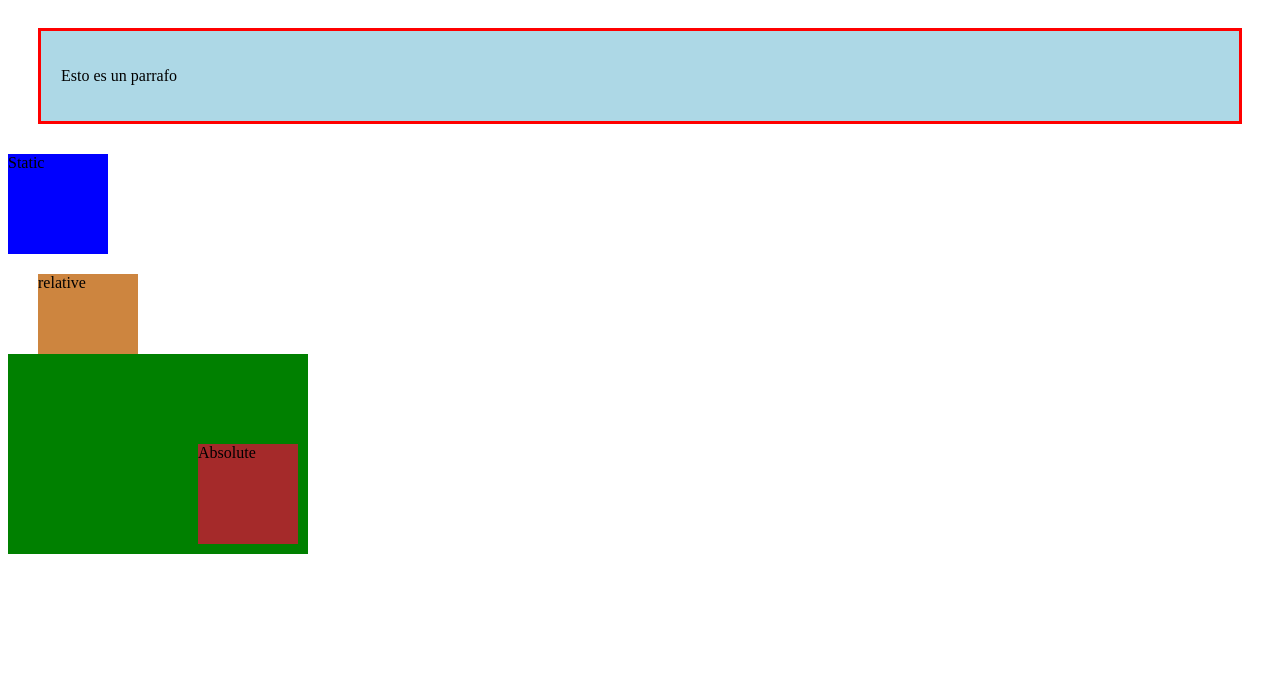
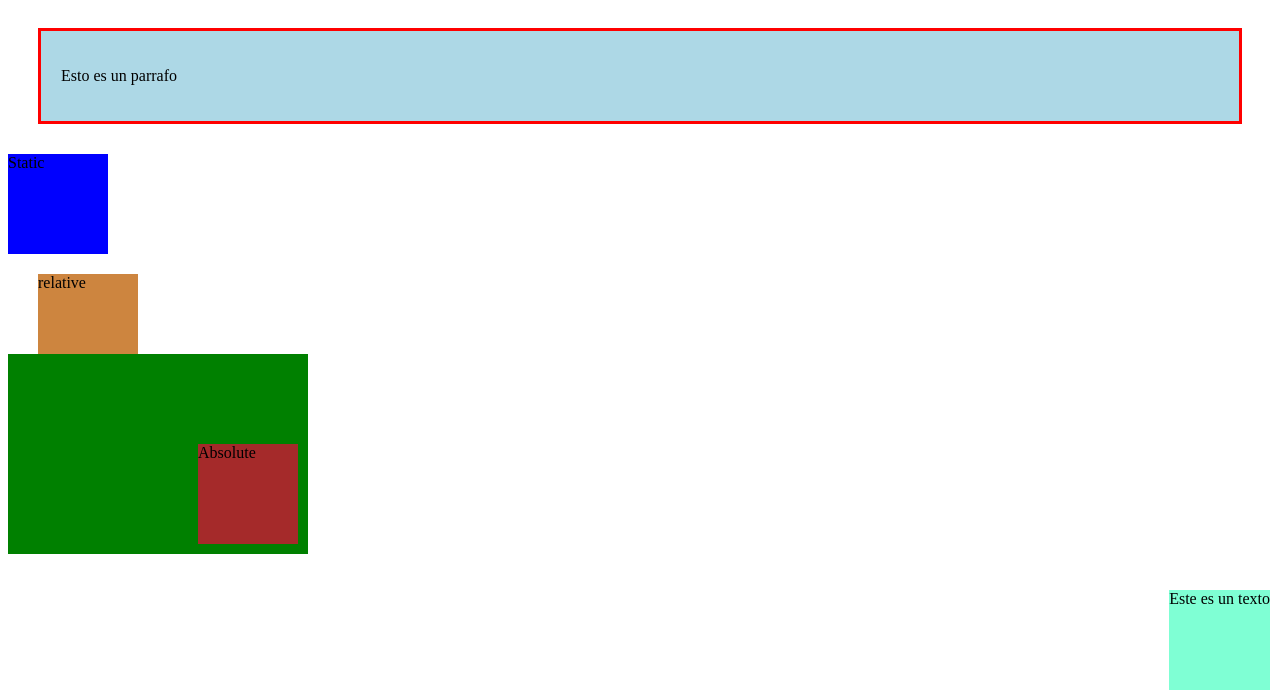
Before and after one commit to OsvaldoMezaHerrera/parcticaCSS2, a plain HTML site: page index.html in a window 1280 px wide. Shown: the part 100-800 px from the top of the page. Drawn offline with Linux system fonts and the light colour scheme.

Commit message:
fixed para contenedores fijos

```diff
--- a/CSS/style.css
+++ b/CSS/style.css
@@ -38,3 +38,11 @@ h1{
     bottom: 10px;
     right: 10px;
 }
+.box-5{
+    width: auto;
+    height: 100px;
+    background-color: aquamarine;
+    position: fixed;
+    bottom: 10px;
+    right: 10px;
+}
--- a/index.html
+++ b/index.html
@@ -25,5 +25,8 @@
             Absolute
         </div>
     </div>
+    <div class="box-5">
+        Este es un texto
+    </div>
 </body>
 </html>
```
